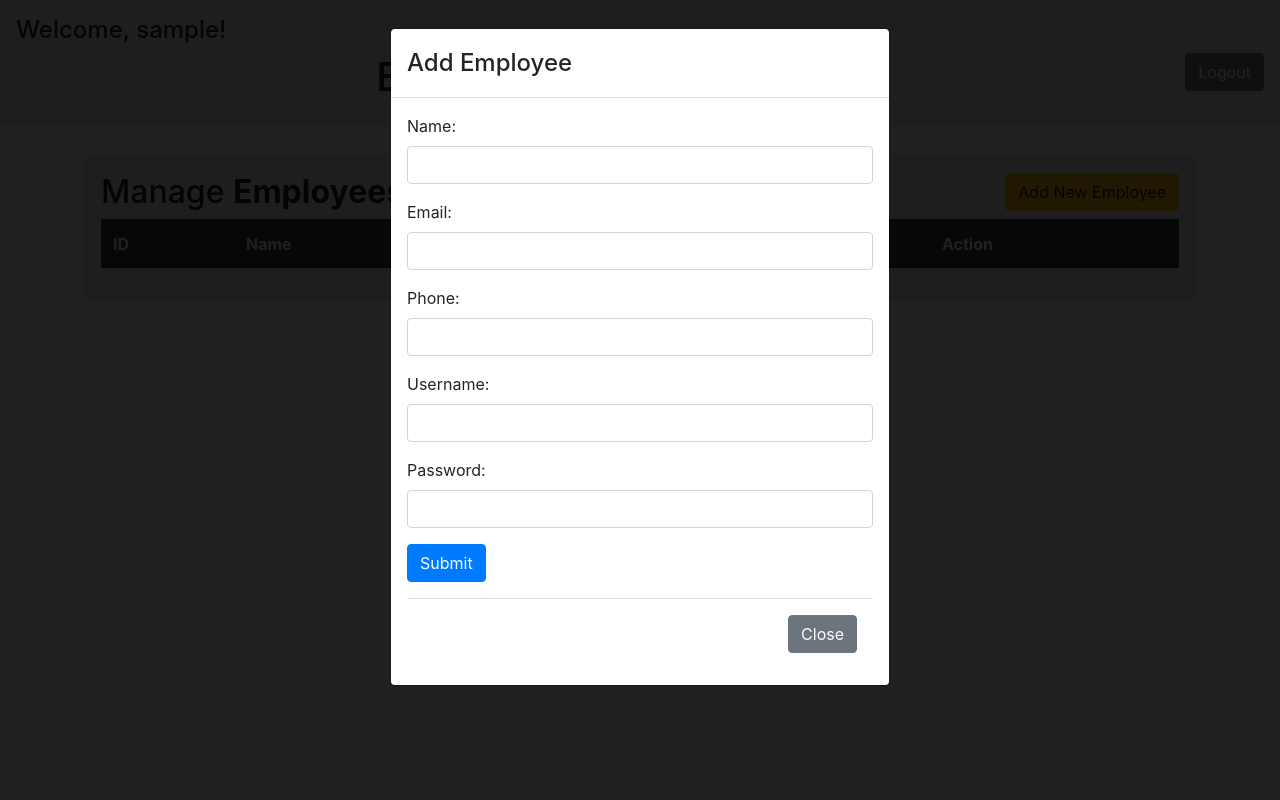
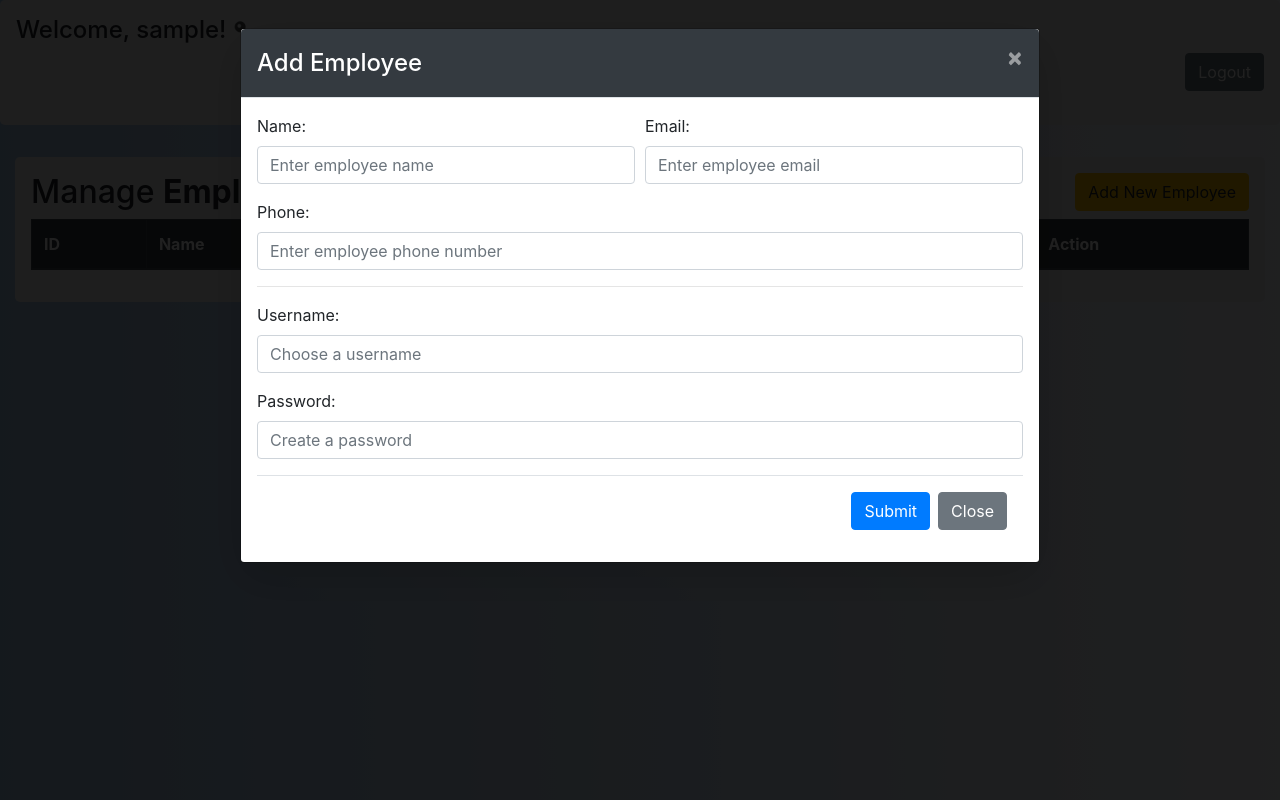
Before and after one commit to Mike-Carlos/PythonFlask_CRUD, a Flask app: page / in a window 1280 px wide, after a click on "Add New Employee". Run offline with Flask 3, Linux system fonts and the light colour scheme; the visitor is signed in with stand-in values (Sample User, id 1); data that the repository does not hold is empty; some libraries are stand-ins or nearby versions.

Commit message:
change_password UI modification

```diff
--- a/vscodePython/app.py
+++ b/vscodePython/app.py
@@ -4,6 +4,7 @@ from config import Config
 from databaseConfig import db  # Import the shared db instance
 from routes import index, insert, update, delete
 from login_routes import login_bp
+
 
 app = Flask(__name__)
 app.config.from_object(Config)
--- a/vscodePython/config.py
+++ b/vscodePython/config.py
@@ -2,3 +2,4 @@ class Config:
     SQLALCHEMY_DATABASE_URI = 'mysql://root:tgsivsbu''@localhost/employees'
     SQLALCHEMY_TRACK_MODIFICATIONS = False
     SECRET_KEY = "mysecret"
+#Configure your database connection
--- a/vscodePython/routes.py
+++ b/vscodePython/routes.py
@@ -12,7 +12,8 @@ def index():
     current_user = session.get('username')
 
     all_data = Data.query.all()
-    return render_template('index.html', employees = all_data, current_user=current_user)
+    all_users = User.query.all()
+    return render_template('index.html', employees = all_data, current_user=current_user, users=all_users)
 
 
 def insert():
--- a/vscodePython/templates/employeetable.html
+++ b/vscodePython/templates/employeetable.html
@@ -2,9 +2,39 @@
 {% block title %} Employees {% endblock %}
 {% block body %}
 
-<div class="container">
+<style>
+    body {
+        background: linear-gradient(to right, #a2c2e5, #f7f9fc);
+        color: #333;
+    }
+    .jumbotron {
+        background-color: rgba(255, 255, 255, 0.9);
+        border-radius: 1rem;
+    }
+    .table {
+        background-color: rgba(255, 255, 255, 0.9);
+    }
+    .table th, .table td {
+        vertical-align: middle;
+    }
+    .modal-content {
+        border-radius: 1rem;
+    }
+    .form-control {
+        transition: border-color 0.3s;
+    }
+    .form-control:focus {
+        border-color: #007bff;
+        box-shadow: 0 0 5px rgba(0, 123, 255, 0.5);
+    }
+    .modal-header {
+        border-bottom: none;
+    }
+</style>
+
+<div class="container-fluid">
   <div class="row">
-    <div class="col md-12">
+    <div class="col-md-12">
       <div class="jumbotron p-3">
         <h2>
           Manage <b>Employees</b>
@@ -18,21 +48,32 @@
           </button>
         </h2>
 
-        <table class="table table-hover table-dark">
+        <div class="table-responsive">
+          <table class="table table-hover table-dark table-bordered">
+            <thead>
               <tr>
                 <th>ID</th>
                 <th>Name</th>
                 <th>Email</th>
+                <th>Username</th>
                 <th>Phone</th>
                 <th>Action</th>
               </tr>
-
+            </thead>
+            <tbody>
               {% for row in employees %}
-
               <tr>
                 <td>{{row.id}}</td>
                 <td>{{row.name}}</td>
                 <td>{{row.email}}</td>
+
+                {% if row.user_id %}
+                  {% set user = users | selectattr('id', 'equalto', row.user_id) | first %}
+                  <td>{{ user.username if user else 'N/A' }}</td>
+                {% else %}
+                  <td>N/A</td>
+                {% endif %}
+
                 <td>{{row.phone}}</td>
 
                 <td>
@@ -109,78 +150,66 @@
                 </div>
               </div>
               {% endfor %}
-
+            </tbody>
           </table>
+        </div>
       </div>
     </div>
   </div>
 </div>
 
 <div id="mymodal" class="modal fade" role="dialog">
-  <div class="modal-dialog">
-    <div class="modal-content">
-      <div class="modal-header">
+  <div class="modal-dialog modal-lg">
+    <div class="modal-content shadow-lg rounded">
+      <div class="modal-header bg-dark text-white rounded-top">
         <h4 class="modal-title">Add Employee</h4>
+        <button type="button" class="close text-white" data-dismiss="modal">&times;</button>
       </div>
       <div class="modal-body">
-        <form action="{{url_for('insert')}}" method="POST">
+        <form action="{{url_for('insert')}}" method="POST" id="addEmployeeForm">
+          <div class="form-row">
+            <div class="form-group col-md-6">
+              <label for="name">Name:</label>
+              <input type="text" class="form-control rounded" name="name" id="name" placeholder="Enter employee name" required>
+            </div>
+            <div class="form-group col-md-6">
+              <label for="email">Email:</label>
+              <input type="email" class="form-control rounded" name="email" id="email" placeholder="Enter employee email" required>
+            </div>
+          </div>
           <div class="form-group">
-            <label>Name: </label>
-            <input type="text" class="form-control" name="name" required="1" />
+            <label for="phone">Phone:</label>
+            <input type="tel" class="form-control rounded" name="phone" id="phone" placeholder="Enter employee phone number" required>
           </div>
-
+          <hr class="my-3">
           <div class="form-group">
-            <label>Email: </label>
-            <input
-              type="email"
-              class="form-control"
-              name="email"
-              required="1"
-            />
+            <label for="username">Username:</label>
+            <input type="text" class="form-control rounded" name="username" id="username" placeholder="Choose a username" required>
           </div>
-
           <div class="form-group">
-            <label>Phone: </label>
-            <input
-              type="number"
-              class="form-control"
-              name="phone"
-              required="1"
-            />
+            <label for="password">Password:</label>
+            <input type="password" class="form-control rounded" name="password" id="password" placeholder="Create a password" required>
           </div>
-
-          <div class="form-group">
-            <label>Username: </label>
-            <input
-              type="text"
-              class="form-control"
-              name="username"
-              required="1"
-            />
-          </div>
-
-          <div class="form-group">
-            <label>Password: </label>
-            <input
-              type="password"
-              class="form-control"
-              name="password"
-              required="1"
-            />
-          </div>
-
-          <div class="form-group">
-            <button class="btn btn-primary">Submit</button>
+          <div class="modal-footer">
+            <button type="submit" class="btn btn-primary" id="submitBtn">
+              <i class="fas fa-plus"></i> Submit
+              <span id="loadingSpinner" class="spinner-border spinner-border-sm" role="status" aria-hidden="true" style="display: none;"></span>
+            </button>
+            <button type="button" class="btn btn-secondary" data-dismiss="modal">
+              <i class="fas fa-times"></i> Close
+            </button>
           </div>
         </form>
-        <div class="modal-footer">
-          <button type="button" class="btn btn-secondary" data-dismiss="modal">
-            Close
-          </button>
-        </div>
       </div>
     </div>
   </div>
 </div>
 
+<script>
+  document.getElementById('addEmployeeForm').addEventListener('submit', function() {
+    document.getElementById('submitBtn').disabled = true;
+    document.getElementById('loadingSpinner').style.display = 'inline-block';
+  });
+</script>
+
 {% endblock %}
--- a/vscodePython/templates/header.html
+++ b/vscodePython/templates/header.html
@@ -1,27 +1,85 @@
 {% extends 'base.html' %}
+{% block title %} Home {% endblock %}
+{% block body %}
 
-{% block title %} Flask CRUD {% endblock %}
+<style>
+    .key-icon-wrapper {
+        display: inline-block;
+        position: relative;
+      }
 
-{% block body %}
+      .key-icon {
+        width: 24px;
+        height: 24px;
+        vertical-align: middle;
+        transition: transform 0.3s ease;
+      }
+
+      .key-icon:hover {
+        transform: scale(1.5);
+      }
+
+      .tooltip-text {
+        visibility: hidden;
+        background-color: black;
+        color: #fff;
+        text-align: center;
+        border-radius: 5px;
+        padding: 5px;
+        position: absolute;
+        z-index: 1;
+        top: 125%;
+        left: 50%;
+        margin-left: -60px;
+        font-size: 12px;
+        width: 120px;
+        opacity: 0.5;
+        transition: opacity 0.3s ease;
+      }
+
+      .key-icon-wrapper:hover .tooltip-text {
+        visibility: visible;
+        opacity: 1;
+      }
+
+      .tooltip-text::after {
+        content: "";
+        position: absolute;
+        bottom: 100%;
+        left: 50%;
+        margin-left: -5px;
+        border-width: 5px;
+        border-style: solid;
+        border-color: transparent transparent black transparent;
+      }
+  </style>
 
 <div class="jumbotron p-3">
   {% if current_user %}
-            <h4>Welcome, {{ current_user }}!</h4>
+
+  <h4>
+    Welcome, {{ current_user }}!
+
+      <a href="{{ url_for('login.change_password') }}" class="key-icon-wrapper">
+        <img
+          src="{{ url_for('static', filename='key_icon.png') }}"
+          alt="Change Password"
+          class="key-icon"
+        />
+        <span class="tooltip-text">Change Password</span>
+      </a>
+
+  </h4>
+
   {% else %}
   <h4>Welcome, {{ current_user }}!</h4>
   {% endif %}
   <form action="{{url_for('login.logout')}}" method="POST">
     <button class="btn btn-secondary float-right">Logout</button>
   </form>
-    <div class = "well text-center">
+  <div class="well text-center">
     <h1>Employee Management</h1>
   </div>
-
-
-
-
-
 </div>
 
-
 {% endblock %}
```
Also changed, not shown: vscodePython/login_routes.py (+22 -0 lines), vscodePython/templates/change_password.html (added, +31 -0 lines), vscodePython/templates/login.html (+34 -7 lines), vscodePython/static/key.png (added), vscodePython/static/key_icon.png (added). Lines whose indentation alone changed are shown as unchanged.
